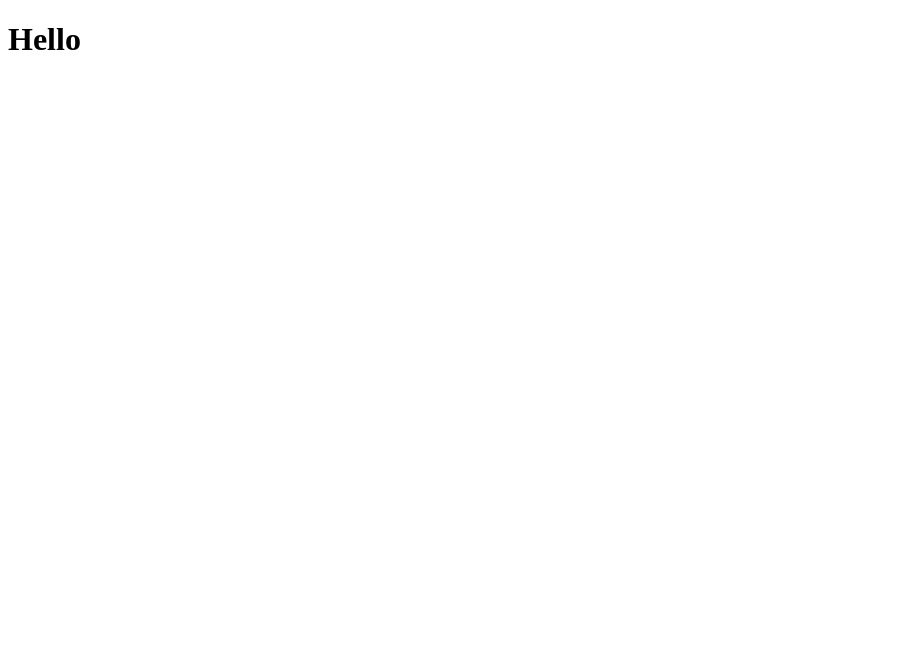
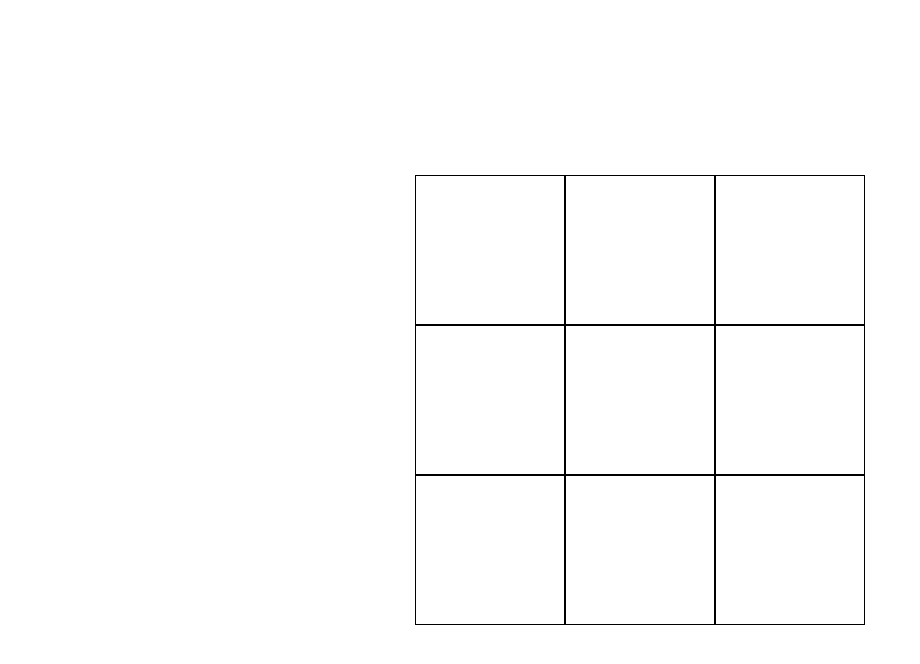
Before and after one commit to PaulEmmanuel8888/Tac, a React (Vite) app: page / in a window 1280 px wide. Shown: the top 664 px of the page, without its empty margins (0-920 px from the left). Built offline with nearby package versions, Linux system fonts and the light colour scheme.

Commit message:
Create tic-tac-toe board with proper states for managing values and currentPlayer

```diff
--- a/index.html
+++ b/index.html
@@ -2,7 +2,7 @@
 <html lang="en">
   <head>
     <meta charset="UTF-8" />
-    <link rel="icon" type="image/svg+xml" href="/favicon.svg" />
+    <link rel="stylesheet" href="./src/index.css" />
     <meta name="viewport" content="width=device-width, initial-scale=1.0" />
     <title>Tic-Tac-Toe</title>
   </head>
--- a/src/App.jsx
+++ b/src/App.jsx
@@ -1,7 +1,39 @@
+import { useState } from "react";
+import Board from "./components/Board";
+
 function App() {
+  const [boardState, setBoardState] = useState([
+    null,
+    null,
+    null,
+    null,
+    null,
+    null,
+    null,
+    null,
+    null,
+  ]);
+
+  const [currentPlayer, setCurrentPlayer] = useState("X");
+
+  function handleSquareClick(index) {
+    if (boardState[index] !== null) {
+      return;
+    }
+
+    setBoardState((prevBoardState) => {
+      const newState = [...prevBoardState];
+      newState[index] = currentPlayer;
+      return newState;
+    });
+    setCurrentPlayer((prevPlayer) => {
+      return prevPlayer === "X" ? "O" : "X";
+    });
+  }
+
   return (
     <div className="App">
-      <h1>Hello</h1>
+      <Board boardState={boardState} handleSquareClick={handleSquareClick} />
     </div>
   );
 }
--- /dev/null
+++ b/src/components/Board.jsx
@@ -0,0 +1,20 @@
+import Square from "./Square";
+
+const Board = ({ boardState, handleSquareClick }) => {
+  return (
+    <>
+      <div className="board">
+        {boardState.map((value, index) => (
+          <Square
+            key={index}
+            value={value}
+            index={index}
+            handleClick={handleSquareClick}
+          />
+        ))}
+      </div>
+    </>
+  );
+};
+
+export default Board;
--- /dev/null
+++ b/src/components/Square.jsx
@@ -0,0 +1,9 @@
+const Square = ({ value, index, handleClick }) => {
+  return (
+    <div className="square" onClick={() => handleClick(index)}>
+      {value === null ? "" : value}
+    </div>
+  );
+};
+
+export default Square;
--- a/src/index.css
+++ b/src/index.css
@@ -3,3 +3,27 @@
   margin: 0;
   box-sizing: border-box;
 }
+
+.App {
+  width: 100vw;
+  height: 100vh;
+  display: flex;
+  justify-content: center;
+  align-items: center;
+}
+
+.board {
+  display: grid;
+  grid-template-columns: repeat(3, 1fr);
+  grid-template-rows: repeat(3, 1fr);
+}
+
+.square {
+  width: 150px;
+  height: 150px;
+  border: 1px solid black;
+  display: flex;
+  justify-content: center;
+  align-items: center;
+  cursor: pointer;
+}
```
